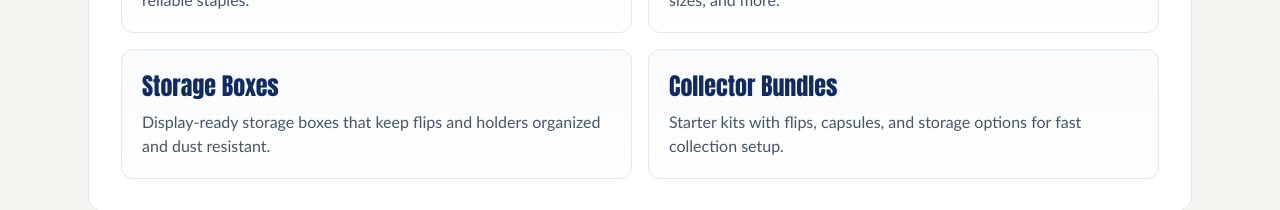
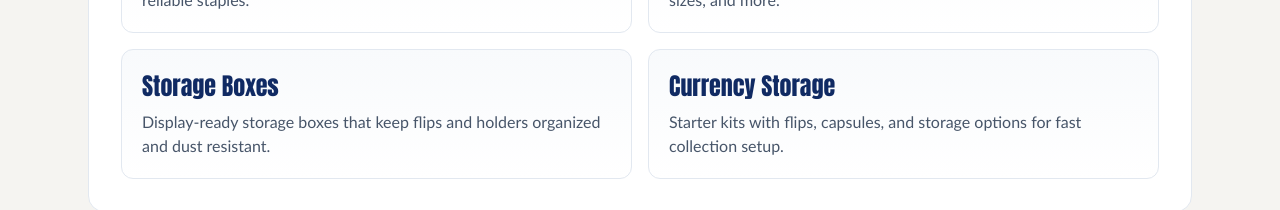
Before and after one commit to usacoincollector/coin, a Next.js app: page / in a window 1280 px wide. Shown: the part 831-1041 px from the top of the page. Built offline with nearby package versions, Linux system fonts and the light colour scheme.

Commit message:
Update category title from Collector Bundles to Currency Storage

```diff
--- a/app/page.tsx
+++ b/app/page.tsx
@@ -14,7 +14,7 @@ const categories = [
     copy: 'Display-ready storage boxes that keep flips and holders organized and dust resistant.'
   },
   {
-    title: 'Collector Bundles',
+    title: 'Currency Storage',
     copy: 'Starter kits with flips, capsules, and storage options for fast collection setup.'
   }
 ];
```
